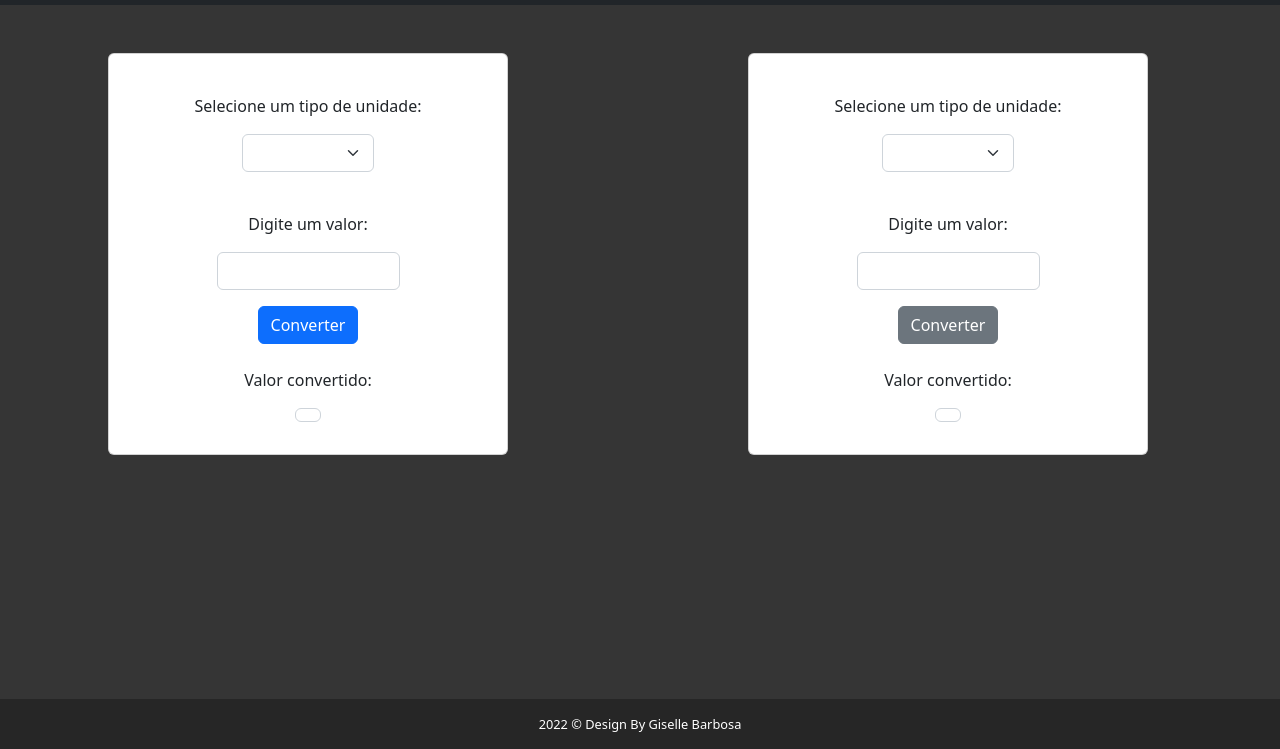
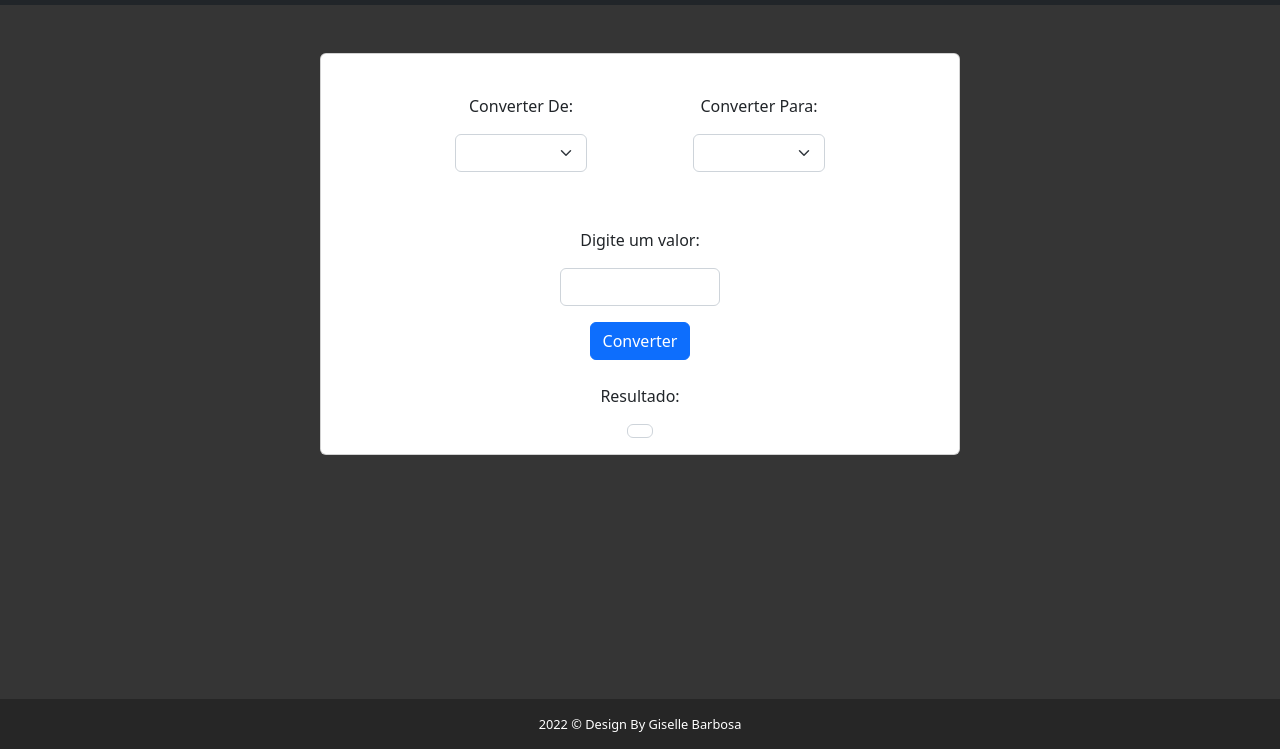
Before and after one commit to GiselleBarbosa/conversor-temperaturas-JS, a website: page index.html in a window 1280 px wide. Shown: the part 51-800 px from the top of the page. Drawn offline with nearby package versions, Linux system fonts and the light colour scheme.

Commit message:
refac: template adjusts

```diff
--- a/index.html
+++ b/index.html
@@ -18,18 +18,17 @@
           Conversor de Temperaturas</a>
       </div>
     </nav>
-    <!-- Navbar end -->
 
-    <main class="d-md-flex col-12 mt-5 row row-cols-auto">
-      <!-- first card start! -->
-      <div class="container text-center mb-4">
-        <div class="card" style="width: 25rem;">
+    <main class="d-md-flex mt-5">
+      <!-- card start -->
+      <div class="container mb-4 d-flex justify-content-around">
+        <div class="card" style="width: 40rem;">
           <div class="card-body">
 
-           <!-- Select -->
-            <p class="card-text mt-4">Selecione um tipo de unidade:</p>
-            <div class="d-flex justify-content-center">
-
+            <div class="container d-flex flex-row justify-content-evenly">
+              <!-- Select 1 -->
+              <div class="text-center">
+                <p class="card-text mt-4">Converter De:</p>
                 <select class="form-select mb-3" id="converterDe">
                   <option value="0"></option>
                   <option value="1">Celsius</option>
@@ -38,41 +37,9 @@
                 </select>
               </div>
 
-            <!-- Input -->
-            <div class="d-flex flex-column align-items-center mt-4">
-              <label>Digite um valor: </label>
-              <input type="text" class="form-control mb-3 mt-3 w-50" id="input1">
-            </div>
-            <!-- Input -->
-
-
-            <!-- Button converter -->
-            <div class="d-flex justify-content-center">
-              <button class="btn btn-primary" onclick="converteValores1()">Converter</button>
-            </div>
-            <!-- Button end-->
-
-            <!--  Resultado 1 -->
-            <div class="d-flex flex-column align-items-center mt-4">
-              <label>Valor convertido: </label>
-              <p class="form-control w-auto mb-3 mt-3" id="valorConvertido1">
-            </div>
-            <!--  -->
-
-          </div>
-
-        </div>
-      </div>
-      <!-- First card end -->
-
-      <!-- Second Card start -->
-      <div class="container text-center">
-        <div class="card" style="width: 25rem;">
-          <div class="card-body">
-
-            <!-- Select -->
-            <p class="card-text mt-4">Selecione um tipo de unidade:</p>
-            <div class="d-flex justify-content-center">
+              <!-- Select 2 -->
+              <div class="text-center">
+                <p class="card-text mt-4">Converter Para:</p>
 
                 <select class="form-select mb-3" id="converterPara">
                   <option value="0"></option>
@@ -81,32 +48,35 @@
                   <option value="3">Fahrenheit</option>
                 </select>
               </div>
+            </div>
+
+          </div>
 
           <!-- Input -->
           <div class="d-flex flex-column align-items-center mt-4">
             <label>Digite um valor: </label>
-              <input type="text" class="form-control mb-3 mt-3 w-50" id="input2">
+            <input type="text" class="form-control mb-3 mt-3 w-25" id="input">
           </div>
 
-            <!-- Input -->
+
 
           <!-- Button converter -->
           <div class="d-flex justify-content-center">
-              <button class="btn btn-secondary" onclick="converteValores2()">Converter</button>
+            <button class="btn btn-primary" onclick="converteValores1()">Converter</button>
           </div>
-            <!-- Button end-->
 
-             <!--  Resultado 2 -->
+
+          <!--  Resultado -->
           <div class="d-flex flex-column align-items-center mt-4">
-              <label>Valor convertido: </label>
-              <p class="form-control w-auto mb-3 mt-3" id="valorConvertido2">
+            <label>Resultado: </label>
+            <p class="form-control w-auto mb-3 mt-3" id="valorConvertido">
           </div>
-            <!--  -->
+
 
         </div>
+
       </div>
-      </div>
-      <!-- Second card end -->
+
     </main>
 
     <!-- footer start -->
@@ -115,7 +85,7 @@
         2022 © Design By Giselle Barbosa
       </p>
     </div>
-    <!-- footer end -->
+
 
     <script src="js/script.js"></script>
     <script src="https://cdn.jsdelivr.net/npm/bootstrap@5.2.3/dist/js/bootstrap.bundle.min.js"
--- a/js/script.js
+++ b/js/script.js
@@ -10,7 +10,6 @@ select1.addEventListener('change',
   });
 
 
-
 // função para receber o tipo de medida 2
 select2 = document.getElementById('converterPara');
 select2.addEventListener('change',
@@ -21,19 +20,13 @@ select2.addEventListener('change',
   });
 
 
-
 // recebendo o valor do input 1
-valorInput1 = document.getElementById('input1');
-// recebendo o valor do input 2
-valorInput2 = document.getElementById('input2');
-
+valorInput = document.getElementById('input');
 
 // função para realizar o calculo
 function converteValores1() {
   var tipoMedida1 = this.tipoMedida1;
-  var valorInput1 = this.valorInput1.value;
-  console.log("input => ", valorInput1);
-  console.log("medida => ", tipoMedida1);
+  var valorInput = this.valorInput.value;
 
   // validação caso medidas iguais
   if (tipoMedida1 === 'Celsius' && tipoMedida2 === 'Celsius') {
@@ -52,48 +45,47 @@ function converteValores1() {
   }
 
   // validação de campos vazios
-  if (tipoMedida1 && valorInput1 === '') {
+  if (valorInput === '') {
     console.log('error');
   }
 
-  // todas as formulas
+  // todas as formulas para converter temperatura
   if (tipoMedida1 === 'Celsius' && tipoMedida2 === 'Fahrenheit') {
-    resultado = (valorInput1 * 9 / 5) + 32;
+    resultado = (valorInput * 9 / 5) + 32;
     return mostraResultado();
   }
 
   if (tipoMedida1 === 'Celsius' && tipoMedida2 === 'Kelvin') {
-    resultado = +valorInput1 + 273.15;
+    resultado = +valorInput + 273.15;
     return mostraResultado();
   }
 
 
   if (tipoMedida1 === 'Kelvin' && tipoMedida2 === 'Celsius') {
-    resultado = valorInput1 - 273.15;
+    resultado = valorInput - 273.15;
     return mostraResultado();
   }
 
   if (tipoMedida1 === 'Kelvin' && tipoMedida2 === 'Fahrenheit') {
-    resultado = ((valorInput1 - 273.15) * 9 / 5 + 32).toFixed(2);
+    resultado = ((valorInput - 273.15) * 9 / 5 + 32).toFixed(2);
     return mostraResultado();
   }
 
   if (tipoMedida1 === 'Fahrenheit' && tipoMedida2 === 'Celsius') {
-    resultado = (valorInput1 - 32) * 5 / 9;
+    resultado = (valorInput - 32) * 5 / 9;
 
     return mostraResultado();
   }
 
   if (tipoMedida1 === 'Fahrenheit' && tipoMedida2 === 'Kelvin') {
-    resultado = ((valorInput1 - 32) * 5 / 9 + 273.15).toFixed(3);
+    resultado = ((valorInput - 32) * 5 / 9 + 273.15).toFixed(3);
     return mostraResultado();
   }
 
-  else alert("[ERROR] Verifique se o campo valor esta preenchido");
+  else alert("[Atenção] Verifique se os campos estão preenchidos");
 }
 
 function mostraResultado() {
   var resultado = this.resultado;
-  console.log(resultado);
-  return document.getElementById('valorConvertido1').innerHTML = resultado;
+  return document.getElementById('valorConvertido').innerHTML = resultado;
 }
```
Lines whose indentation alone changed are shown as unchanged.
